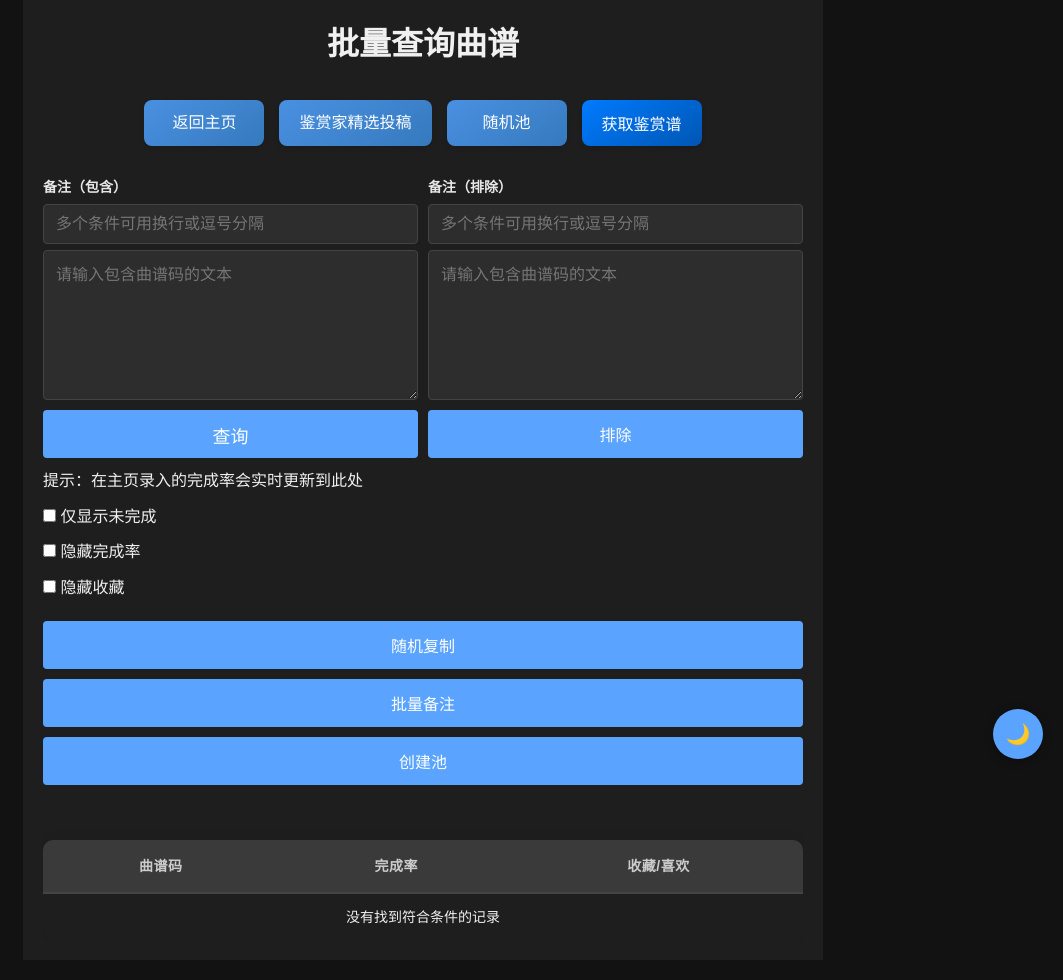
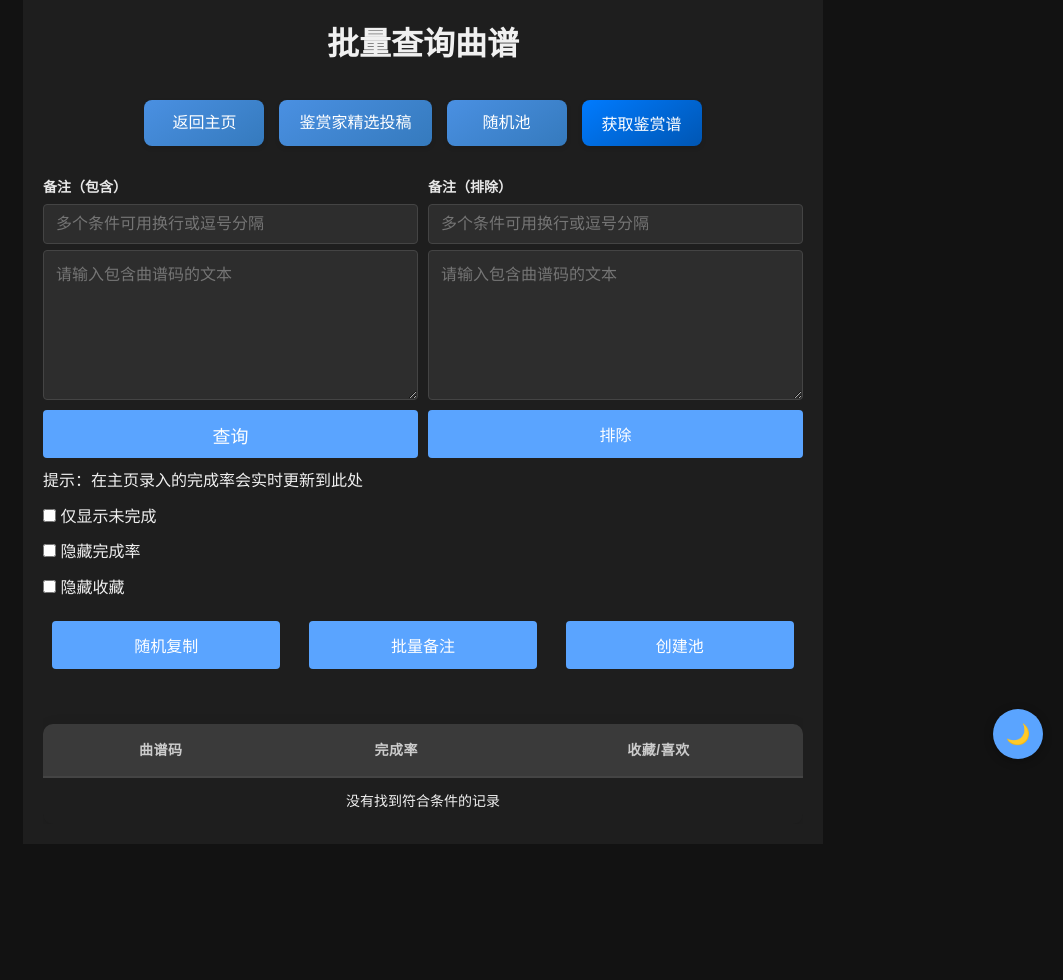
Before and after one commit to HKLHaoBin/Qinyin-Score-Steward, a Flask app: page /batch in a window 1280 px wide. Shown: the part 21-1001 px from the top of the page, without its empty margins (217-1280 px from the left). After the commit the page ends 829 px from the top, so only its background shows below. Run offline with Flask 3, Linux system fonts and the light colour scheme; data that the repository does not hold is empty; some libraries are stand-ins or nearby versions.

Commit message:
style(UI): 调整按钮宽度并优化工具栏布局
将按钮宽度从100%调整为30%以改善视觉效果
新增toolbar-row类并重构按钮布局，使界面更整洁

```diff
--- a/static/style.css
+++ b/static/style.css
@@ -206,7 +206,7 @@ button {
     cursor: pointer;
     font-size: 16px;
     transition: background-color 0.3s;
-    width: 100%;
+    width: 30%;
 }
 
 button:hover {
@@ -1135,6 +1135,15 @@ h1 {
     margin-top: 10px;
     flex-wrap: wrap;
 }
+.toolbar-row {
+    display: flex
+;
+    gap: 10px;
+    margin-top: 10px;
+    flex-wrap: nowrap;
+    flex-direction: row;
+    justify-content: space-around;
+}
 @media (max-width: 768px) {
     .input-row, .button-row {
         flex-direction: column;
--- a/templates/batch_query.html
+++ b/templates/batch_query.html
@@ -62,11 +62,11 @@
             <label class="filter-label">
                 <input type="checkbox" id="hideFavorite"> 隐藏收藏
             </label>
-            <div class="action-row">
+            <div class="toolbar-row">
                 <button id="randomCopyBtn">随机复制</button>
                 <button id="batchRemarkBtn">批量备注</button>
+                <button id="createPoolFromBatchBtn">创建池</button>
             </div>
-            <button id="createPoolFromBatchBtn">创建池</button>
             <div id="randomCopyInfo"></div>
         </div>
         <div class="results-area">
```
